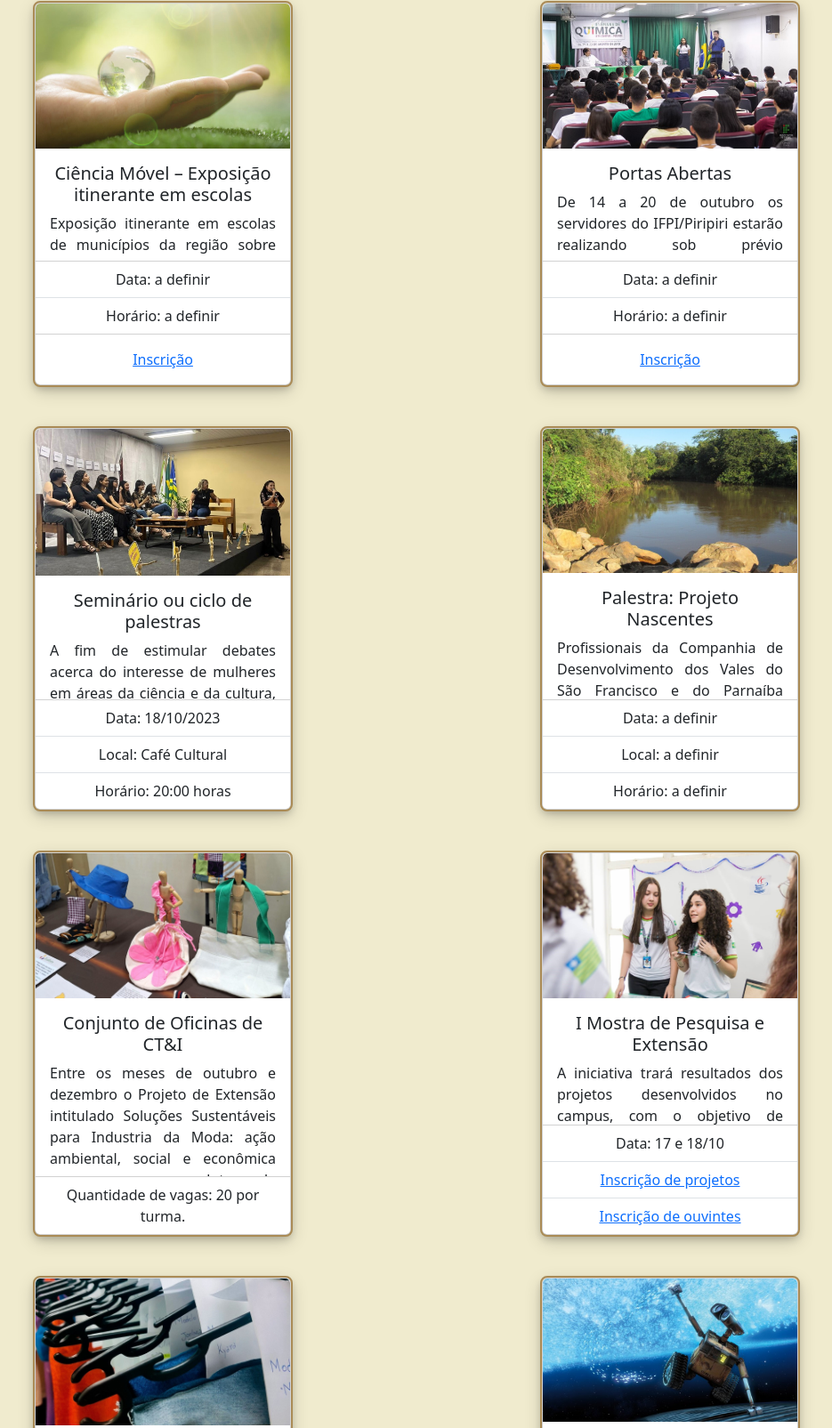
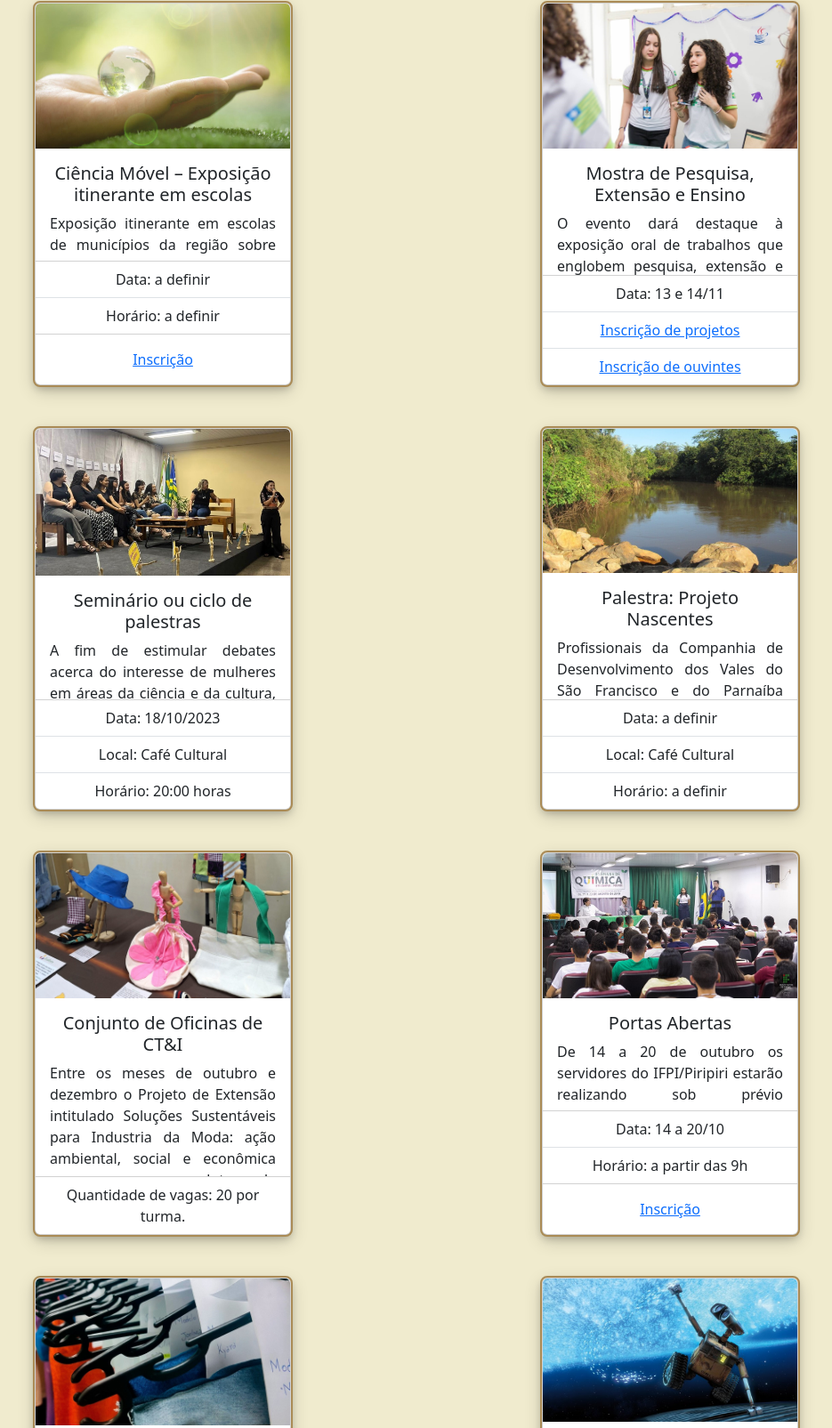
Before and after one commit to SNCT2023/github.io, a plain HTML site: page programacoes.html in a window 1280 px wide. Shown: the part 746-2351 px from the top of the page at 89% size, without its empty margins (172-1107 px from the left). Drawn offline with nearby package versions, Linux system fonts and the light colour scheme.

Commit message:
ultimo commit

```diff
--- a/programacoes.html
+++ b/programacoes.html
@@ -9,9 +9,10 @@
     <link rel="stylesheet" href="https://cdnjs.cloudflare.com/ajax/libs/font-awesome/6.2.1/css/all.min.css" integrity="sha512-MV7K8+y+gLIBoVD59lQIYicR65iaqukzvf/nwasF0nqhPay5w/9lJmVM2hMDcnK1OnMGCdVK+iQrJ7lzPJQd1w==" crossorigin="anonymous" referrerpolicy="no-referrer" />
   <link href="https://cdn.jsdelivr.net/npm/bootstrap@5.2.3/dist/css/bootstrap.min.css" rel="stylesheet">
   <link href="https://cdn.jsdelivr.net/npm/bootstrap@5.5.2/dist/css/bootstrap.min.css" rel="stylesheet">
-  <link rel="stylesheet" href="https://fonts.googleapis.com/css2?family=Material+Symbols+Outlined:opsz,wght,FILL,GRAD@20..48,100..700,0..1,-50..200" />
+  <link rel="stylesheet"
+    href="https://fonts.googleapis.com/css2?family=Material+Symbols+Outlined:opsz,wght,FILL,GRAD@20..48,100..700,0..1,-50..200" />
+
   <link rel="stylesheet" href="style.css">
-  <link rel="icon" type="icon" href="/imagens/logo_evento1.jpg">
 </head>
 
 <body style="background-color: #F0EBCE;">
@@ -75,8 +76,8 @@
                 grande audiência na região para a popularização da CT&I.</p>
             </div>
             <ul class="list-group list-group-flush">
-              <li class="list-group-item">Data: a definir</li>
-              <li class="list-group-item">Horário: a definir</li>
+              <li class="list-group-item">Data: 07/11</li>
+              <li class="list-group-item">Horário: a partir das 14:00h</li>
             </ul>
           </div>
         </div>
@@ -111,26 +112,21 @@
         <div class="col-md-6 mb-5 align-self-center">
           <!-- Adicione a classe mb-4 aqui -->
           <div class="card scrollable-card" style="width: 18rem;">
-            <img src="imagens/apresentacao12.jpeg" class="card-img-top" alt="...">
-            <div class="card-body scrollable-content ">
-              <h5 class="card-title">Portas Abertas</h5>
-              <p class="card-text ">De 14 a 20 de outubro os servidores do IFPI/Piripiri estarão realizando sob
-                prévio
-                agendamento a visitação guiada apresentando os cursos, laboratórios e atividades desenvolvidas
-                dentro da
-                Instituição. Na ocasião os professores de Física, Química, Biologia e Informática demonstrarão
-                experimentos
-                científicos.</p>
+            <img src="imagens/apresentacao2.jpg" class="card-img-top" alt="...">
+            <div class="card-body scrollable-content">
+              <h5 class="card-title"> Mostra de Pesquisa, Extensão e Ensino</h5>
+              <p class="card-text">O evento dará destaque à exposição oral de trabalhos que englobem pesquisa, extensão e ensino, abrindo espaço para contribuições tanto do IFPI quanto das instituições de ensino da comunidade de Piripiri.</p>
             </div>
             <ul class="list-group list-group-flush">
-              <li class="list-group-item">Data: a definir</li>
-              <li class="list-group-item">Horário: a definir</li>
+              <li class="list-group-item">Data: 13 e 14/11</li>
+              <li class="list-group-item"><a
+                  href="https://forms.gle/QoGMjHkpW8mMPpZXA" target="_blank">Inscrição de projetos </a></li>
+              <li class="list-group-item"><a
+                 href="https://suap.ifpi.edu.br/eventos/inscricao/1040/" target="_blank">Inscrição de ouvintes </a></li>
             </ul>
-            <div class="card-body">
-              <a href="https://docs.google.com/forms/d/e/1FAIpQLSeZyjvffC-86rHI7BBnDqRSPw-W2v-OowLU5koBMykyKk7-9g/viewform?usp=sf_link" target="_blank"
-                class="card-link">Inscrição</a>
-            </div>
+
           </div>
+
         </div>
       </div>
 
@@ -171,7 +167,7 @@
             </div>
             <ul class="list-group list-group-flush">
               <li class="list-group-item">Data: a definir</li>
-              <li class="list-group-item">Local: a definir</li>
+              <li class="list-group-item">Local: Café Cultural</li>
               <li class="list-group-item">Horário: a definir</li>
             </ul>
           </div>
@@ -208,23 +204,25 @@
         <div class="col-md-6 mb-5 align-self-center">
           <!-- Adicione a classe mb-4 aqui -->
           <div class="card scrollable-card" style="width: 18rem;">
-            <img src="imagens/apresentacao2.jpg" class="card-img-top" alt="...">
-            <div class="card-body scrollable-content">
-              <h5 class="card-title"> I Mostra de Pesquisa e Extensão</h5>
-              <p class="card-text">A iniciativa trará resultados dos projetos desenvolvidos no campus, com o
-                objetivo de
-                disseminar o conhecimento na comunidade acadêmica e além dos muros da instituição.</p>
+            <img src="imagens/apresentacao12.jpeg" class="card-img-top" alt="...">
+            <div class="card-body scrollable-content ">
+              <h5 class="card-title">Portas Abertas</h5>
+              <p class="card-text ">De 14 a 20 de outubro os servidores do IFPI/Piripiri estarão realizando sob
+                prévio
+                agendamento a visitação guiada apresentando os cursos, laboratórios e atividades desenvolvidas
+                dentro da
+                Instituição. Na ocasião os professores de Física, Química, Biologia e Informática demonstrarão
+                experimentos
+                científicos.</p>
             </div>
             <ul class="list-group list-group-flush">
-              <li class="list-group-item">Data: 17 e 18/10</li>
-              <li class="list-group-item"><a
-                  href="https://docs.google.com/forms/d/e/1FAIpQLSfFRiNlU4Vn1FOoxFfNkWSqJyhYYuBDs7PoldsxhDn3xopSZw/viewform?usp=sf_link" target="_blank">Inscrição de projetos </a></li>
-              <li class="list-group-item"><a
-                  href="https://docs.google.com/forms/d/e/1FAIpQLSfZlesOFvaJZplEDhomEOk6HY5oR8zxL_KGOF1cOw3jwjgZSg/viewform?usp=sf_link" target="_blank">
-
-                Inscrição de ouvintes </a></li>
+              <li class="list-group-item">Data: 14 a 20/10</li>
+              <li class="list-group-item">Horário: a partir das 9h</li>
             </ul>
-
+            <div class="card-body">
+              <a href="https://docs.google.com/forms/d/e/1FAIpQLSeZyjvffC-86rHI7BBnDqRSPw-W2v-OowLU5koBMykyKk7-9g/viewform?usp=sf_link" target="_blank"
+                class="card-link">Inscrição</a>
+            </div>
           </div>
         </div>
       </div>
@@ -247,7 +245,7 @@
             <ul class="list-group list-group-flush">
               <li class="list-group-item">Data: 18/10</li>
               <li class="list-group-item">Local: Café Cultural</li>
-              <li class="list-group-item">Horário: 20:00 horas</li>
+              <li class="list-group-item">Horário: 20h</li>
             </ul>
 
           </div>
@@ -273,9 +271,9 @@
               </a>
             </div>
             <ul class="list-group list-group-flush">
-              <li class="list-group-item">Data: 17 e 18/10</li>
+              <li class="list-group-item">Data: a definir</li>
               <li class="list-group-item">Local: IFPI.</li>
-              <li class="list-group-item">Horário: a partir das 14:00 horas</li>
+              <li class="list-group-item">Horário: a definir </li>
             </ul>
             <div class="card-body">
               <a href="https://docs.google.com/forms/d/e/1FAIpQLSfRPJ6rkKLWfgAgCJ8B_oefwE-MYX1XRdnf5u47pdfgpOwJvA/viewform" target="_blank" class="card-link">Inscrição</a>
@@ -292,7 +290,7 @@
     <footer>
         <div id="footer_content">
             <div id="footer_contacts">
-              <h3>SNCT</h3>
+                <img class="logo_footer" src="/imagens/logo_evento.png" alt="">
                 <p class="paragraph">Semana Nacional de Ciência e Tecnologia <br>dos Cocais Piauienses - 2023.</p>
             </div>
 
@@ -303,9 +301,9 @@
             </ul>
             <ul class="footer-list" style="font-size: 15px;">
             <li><h3>Desenvolvedores</h3></li>
+            <li><a href="https://www.instagram.com/isabellybrt_/" class="footer-link">Isabelly Brito -</a> <a href="https://www.instagram.com/nayara_ullima/" class="footer-link">Nayara Úllima</a></li>
             <li><a href="https://www.instagram.com/diego_x7s/" class="footer-link">Diego Soares -</a> <a href="https://www.instagram.com/emillysil_va/" class="footer-link">Emilly D'Anne</a></li>
             <li><a href="https://www.instagram.com/_giiovannanunes/" class="footer-link">Giovanna Nunes -</a> <a href="https://www.instagram.com/netunobeyours/" class="footer-link">João Manoel</a></li>
-            <li><a href="https://www.instagram.com/isabellybrt_/" class="footer-link">Isabelly Brito</a></li>
             </ul>
 
             <div id="footer_subscribe"><h3>Suporte</h3>
```
Also changed, not shown: index.html (+7 -5 lines), style.css (+0 -30 lines).
